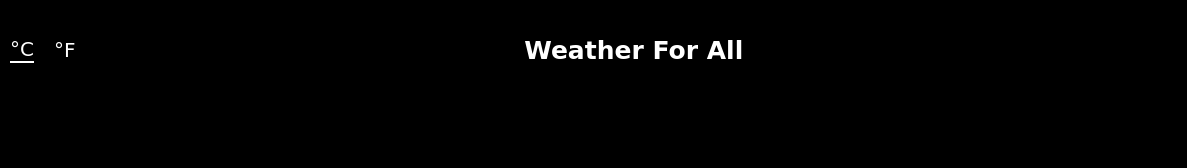
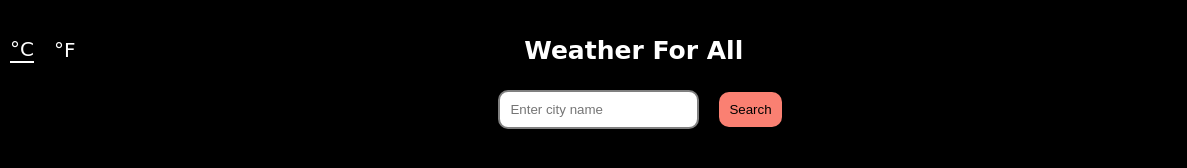
Before and after one commit to coolprogrammerarpit007/weather_application, a plain HTML site: page src/index.html in a window 1280 px wide. Shown: the full height of the page, 0-1187 px from the left. Drawn offline with Linux system fonts and the light colour scheme; a web font is replaced by a local one.

Commit message:
design the top part of the web application

```diff
--- a/src/css/style.css
+++ b/src/css/style.css
@@ -69,3 +69,32 @@ body{
 .underline-light{
     border-bottom: 2px solid #fff;
 }
+
+
+/* ************************************************* */
+/* ************************************************* */
+
+/* End of Header Top Section */
+.header-search-container{
+    display: flex;
+    justify-content: center;
+    align-items: center;
+}
+
+.search-form{
+    display: flex;
+    justify-content: space-between;
+    align-items: center;
+    gap: 2rem;
+}
+
+.search-form input{
+    padding: 1rem;
+    border: 0.2rem solid gray;
+    border-radius: 1rem;
+}
+
+#search-btn{
+    background-color: salmon;
+    border: none;
+}
--- a/src/index.html
+++ b/src/index.html
@@ -28,7 +28,14 @@
           <img src="./img/light-mode.png" alt="dark-mode button" />
         </div>
       </div>
+      <div class="header-search-container">
+        <form action="" class="search-form">
+            <input type="text" name="city" id="city" placeholder="Enter city name">
+            <input type="button" value="Search" id="search-btn">
+        </form>
+      </div>
     </header>
+
   </body>
   <!-- External Script Tag -->
   <script src="./js/index.js"></script>
```
